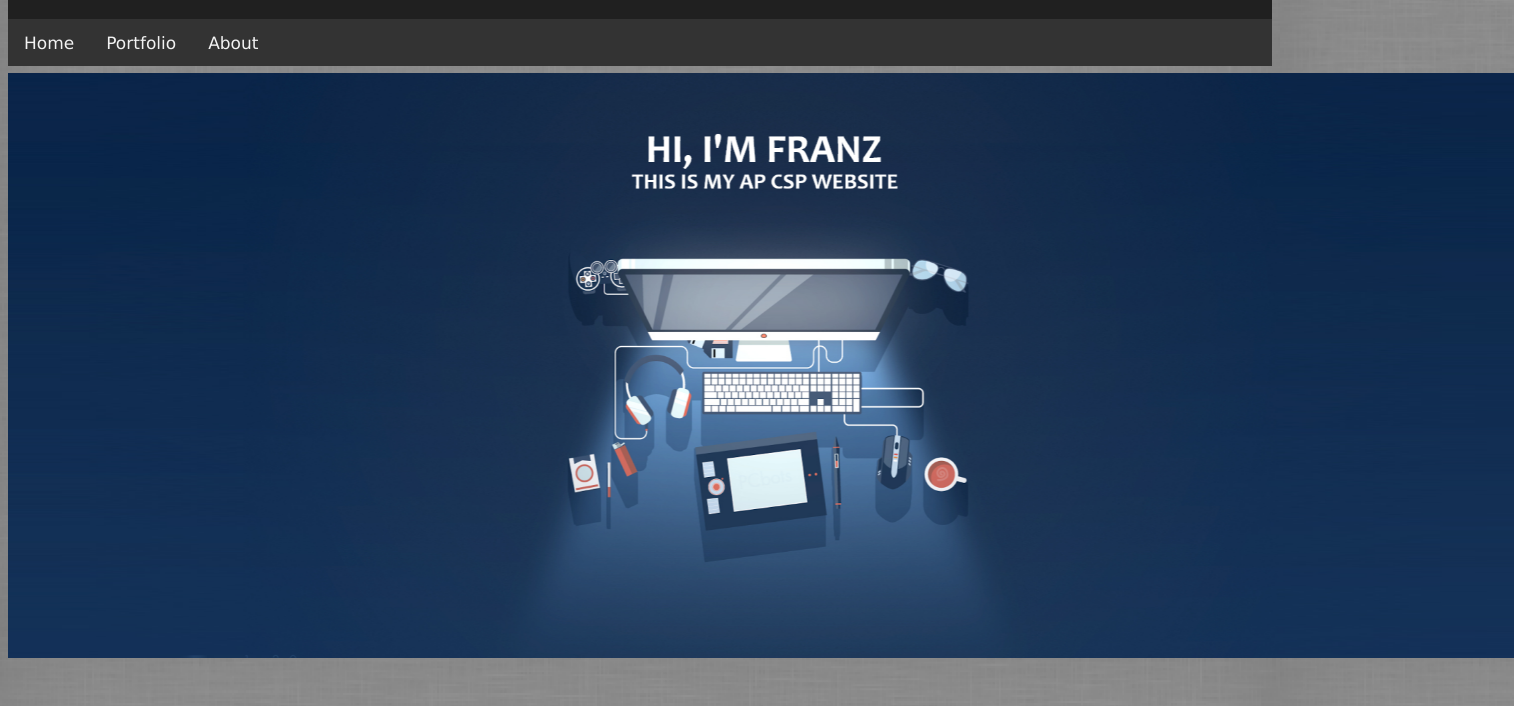
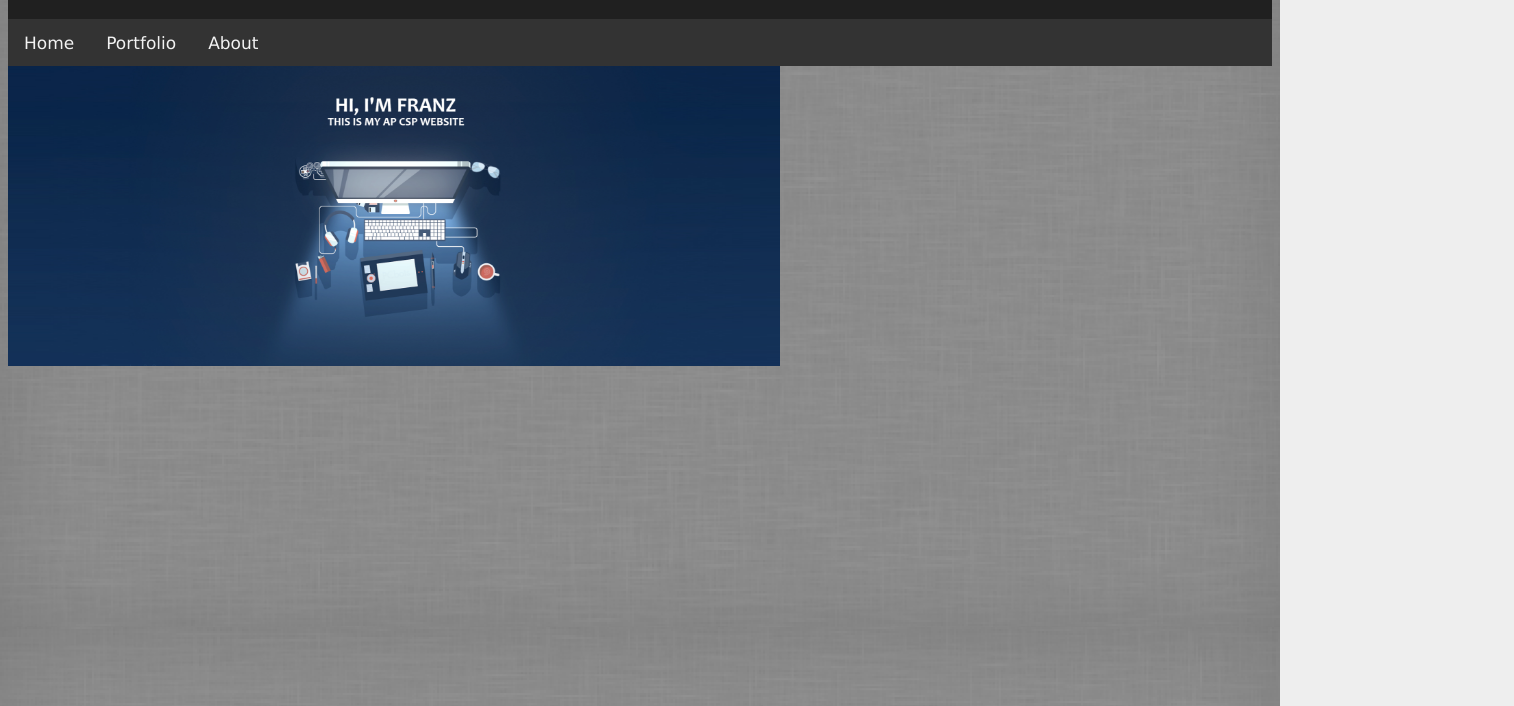
Before and after one commit to franz105/csp, a plain HTML site: page index.html in a window 1280 px wide. Shown: the part 94-800 px from the top of the page, 1514 px wide, since content can reach past the window. Drawn offline with Linux system fonts and the light colour scheme.

Commit message:
Update style.css

```diff
--- a/style.css
+++ b/style.css
@@ -74,11 +74,11 @@ body {
     color: #000;
 }
 
-img {
+#picture{
     height: 300px
 }
 
-#picture {
+#homepic {
 	height: 585px;
 	position: middle;
 	margin-top: 7px;
```
